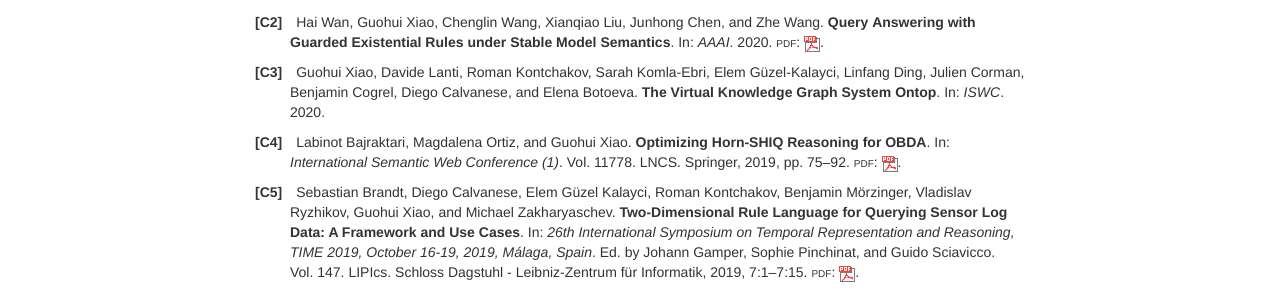
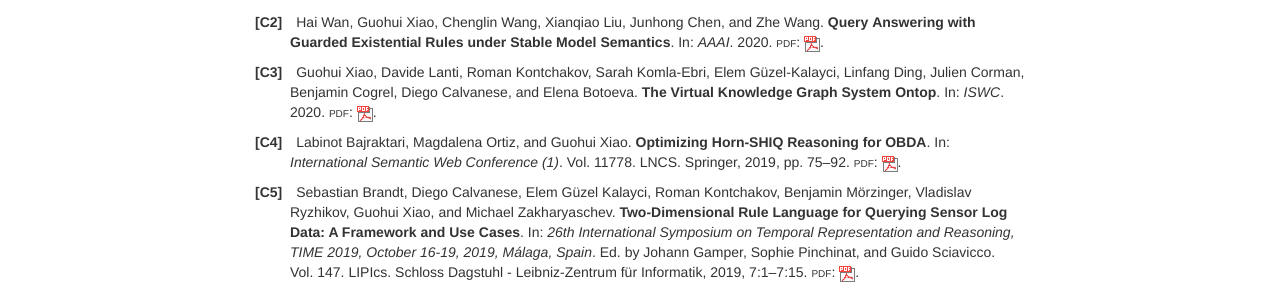
Before and after one commit to ghxiao/ghxiao.github.io, a Jekyll site: the page built from publications.html, in a window 1280 px wide and 900 px high, scrolled down 1191 px. Shown: the part 156-450 px from the top of the window. Built offline with Jekyll 4.4.1, drawn with Linux system fonts in a browser that asks for light colours.

```diff
--- a/_includes/pub_body.html
+++ b/_includes/pub_body.html
@@ -281,7 +281,14 @@ id="bib-18" class="thebibliography">
        <!--l. 55--><p class="noindent" >Guohui Xiao, Davide Lanti, Roman Kontchakov, Sarah Komla-Ebri, Elem Güzel-Kalayci, Linfang
        Ding,  Julien  Corman,  Benjamin  Cogrel,  Diego  Calvanese,  and  Elena  Botoeva.  “The  Virtual
        Knowledge Graph System Ontop”. In: <span
-class="cmti-10">ISWC</span>. 2020.
+class="cmti-10">ISWC</span>. 2020. <span
+class="cmcsc-10"><span
+class="small-caps">p</span><span
+class="small-caps">d</span><span
+class="small-caps">f</span>:</span> <a
+href="http://www.ghxiao.org/2020-iswc-ontop-v4.pdf" ><img
+src="images/pdf-icon-16x16.gif" alt="PIC"
+ /></a>.
        </p></dd><dt id="X0-2019-iswc-hshiq" class="thebibliography">
   [C4]  </dt><dd
 id="bib-19" class="thebibliography">
```
Also changed, not shown: _includes/xiao.bib (+6 -4 lines).
